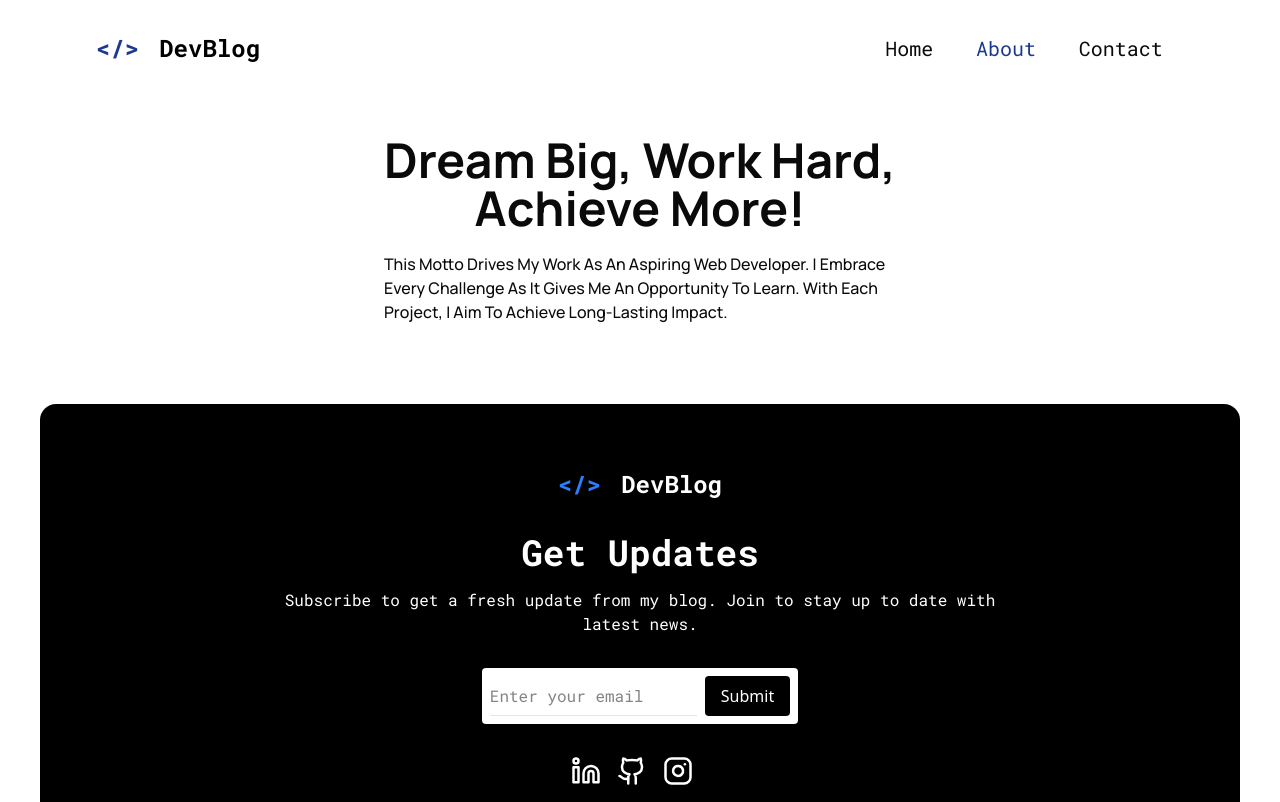
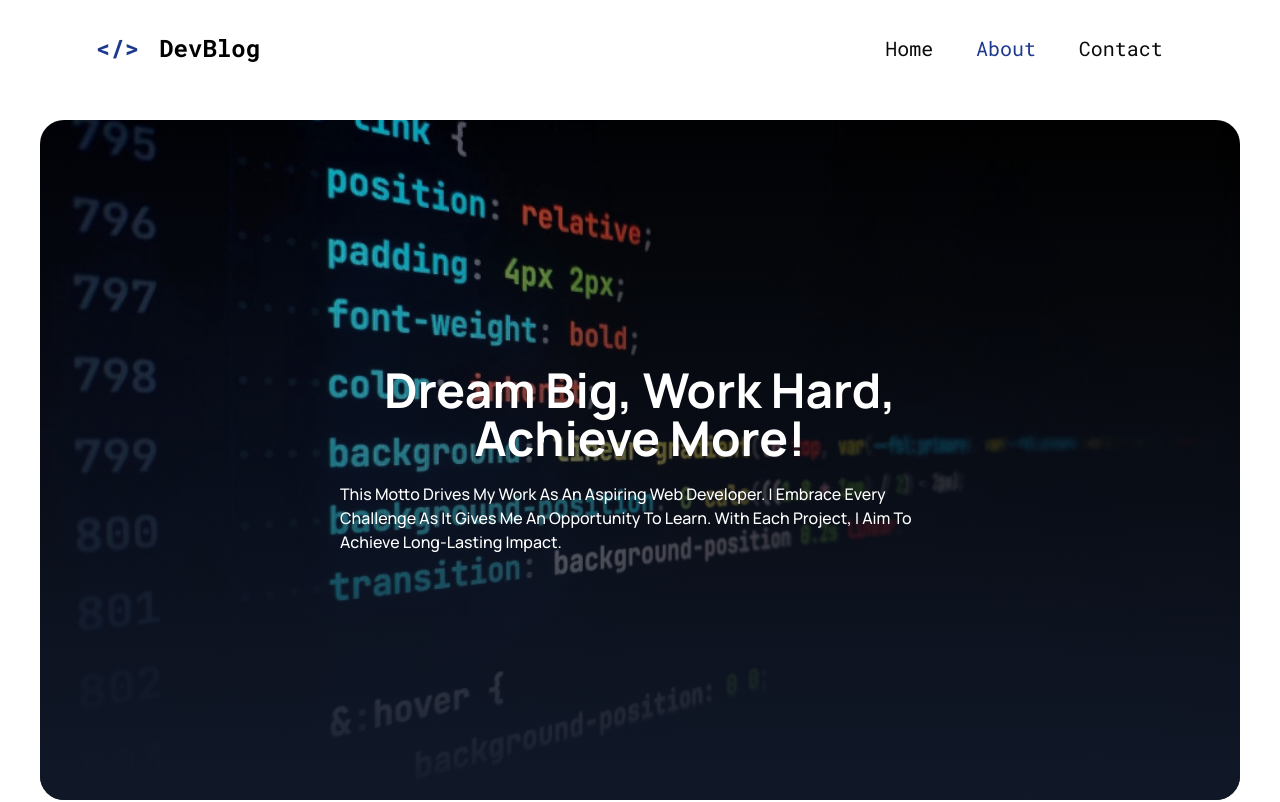
Before and after one commit to Shirooo098/NextJs-Blog, a Next.js app: page /about in a window 1280 px wide. Shown: the top 802 px of the page. Built offline with nearby package versions, Linux system fonts and the light colour scheme.

Commit message:
Add Image for About Page

```diff
--- a/app/(main)/about/page.tsx
+++ b/app/(main)/about/page.tsx
@@ -1,16 +1,30 @@
 import { manRope } from "@/app/ui/fonts"
 import Footer from "@/app/ui/footer"
+import Image from "next/image"
 
 export default function About() {
   return (
     <>
-      <main className="flex justify-center w-full">
-        <section className={`${manRope.className} flex flex-col justify-center w-full md:w-1/2 px-5 xs:p-10 pb-10 pt-10 lg:px-16`}>
-          <h1 className="text-center font-bold text-5xl xs:text-6xl sxl:text-7xl">Dream Big, Work Hard, Achieve More!</h1>
-          <p className="font-medium capitalize mt-5 text-base">This motto drives my work as an aspiring web developer. I embrace every challenge as it gives me an opportunity to learn. With each project, I aim to achieve long-lasting impact. </p>
-        </section>
+      <div className="w-full inline-block py-6">
+        <main className="flex flex-col items-start justify-end mx-5 sm:mx-10 relative h-[60vh] sm:h-[85vh]">
+        <div className="absolute inset-0 h-full bg-gradient-to-b from-transparent from-0% to-gray-900 rounded-3xl z-0"></div>
+        <div className={`${manRope.className} text-white h-full flex flex-col items-center justify-center z-1`}>
+          <h1 className="w-2/3 sm:w-1/2 text-start sm:text-center font-bold text-5xl xs:text-6xl sxl:text-7xl">Dream Big, Work Hard, Achieve More!</h1>
+          <p className="w-2/3 sm:w-1/2  font-medium capitalize mt-5 text-sm sm:text-base">This motto drives my work as an aspiring web developer. I embrace every challenge as it gives me an opportunity to learn. With each project, I aim to achieve long-lasting impact. </p>
+        </div>
+        <Image
+          loading="lazy"
+          alt="Dream Big, Work Hard, Achieve More!"
+          src="/about-hero.jpg"
+          fill
+          className="size-full object-center object-cover rounded-3xl -z-10"
+        />
 
       </main>
+      </div>
+      <section className={`${manRope.className} flex flex-col justify-center w-full md:w-1/2 px-5 xs:p-10 pb-10 pt-10 lg:px-16`}>
+
+      </section>
       <Footer/>
     </>
   )
```
Also changed, not shown: public/about-hero.jpg (added).
